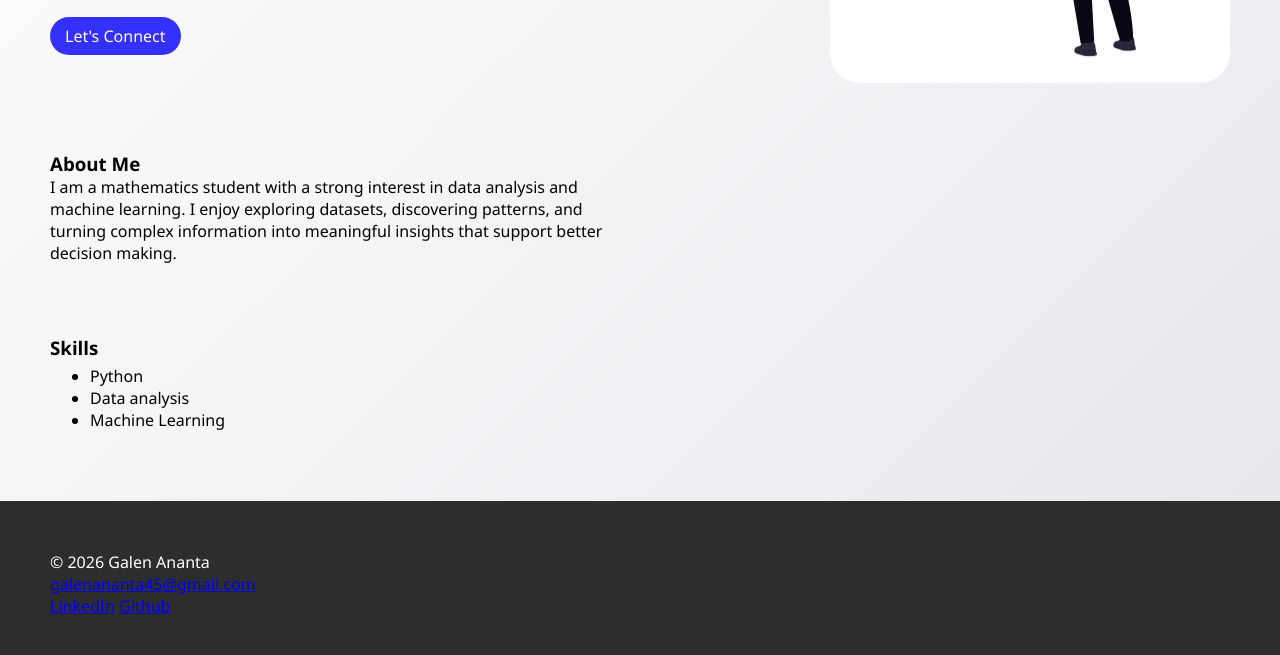
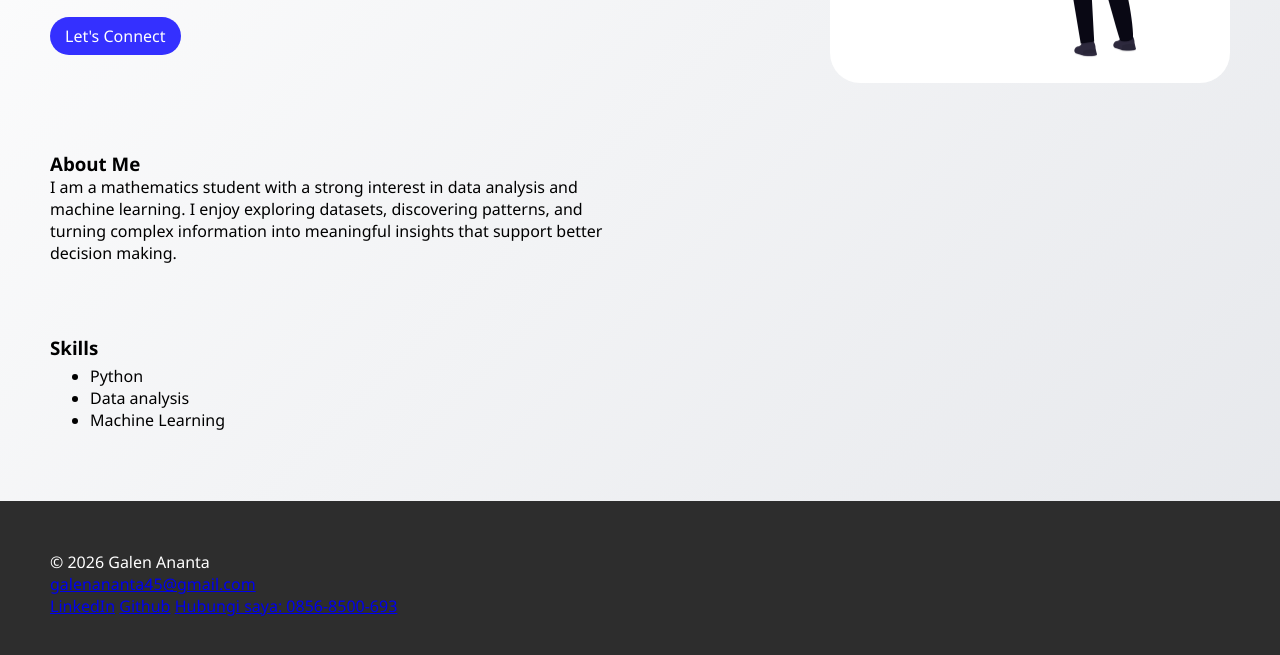
Before and after one commit to Galen-Ananta/Project1_Portofolio, a plain HTML site: page src/index.html in a window 1280 px wide. Shown: the part 379-1034 px from the top of the page. Drawn offline with Linux system fonts and the light colour scheme.

Commit message:
Penambahan nomor telefon pada bagian footer

```diff
--- a/src/index.html
+++ b/src/index.html
@@ -66,6 +66,7 @@
             <a href="mailto:galenananta45@gmail.com">galenananta45@gmail.com</a> <br>
             <a href="https://www.linkedin.com/in/GalenAnanta/">LinkedIn</a>
             <a href="https://github.com/Galen-Ananta">Github</a>
+            <a href="tel:+628568500693">Hubungi saya: 0856-8500-693</a>
         </p>
     </footer>
     <script src="./scripts/main.js"></script>
```
